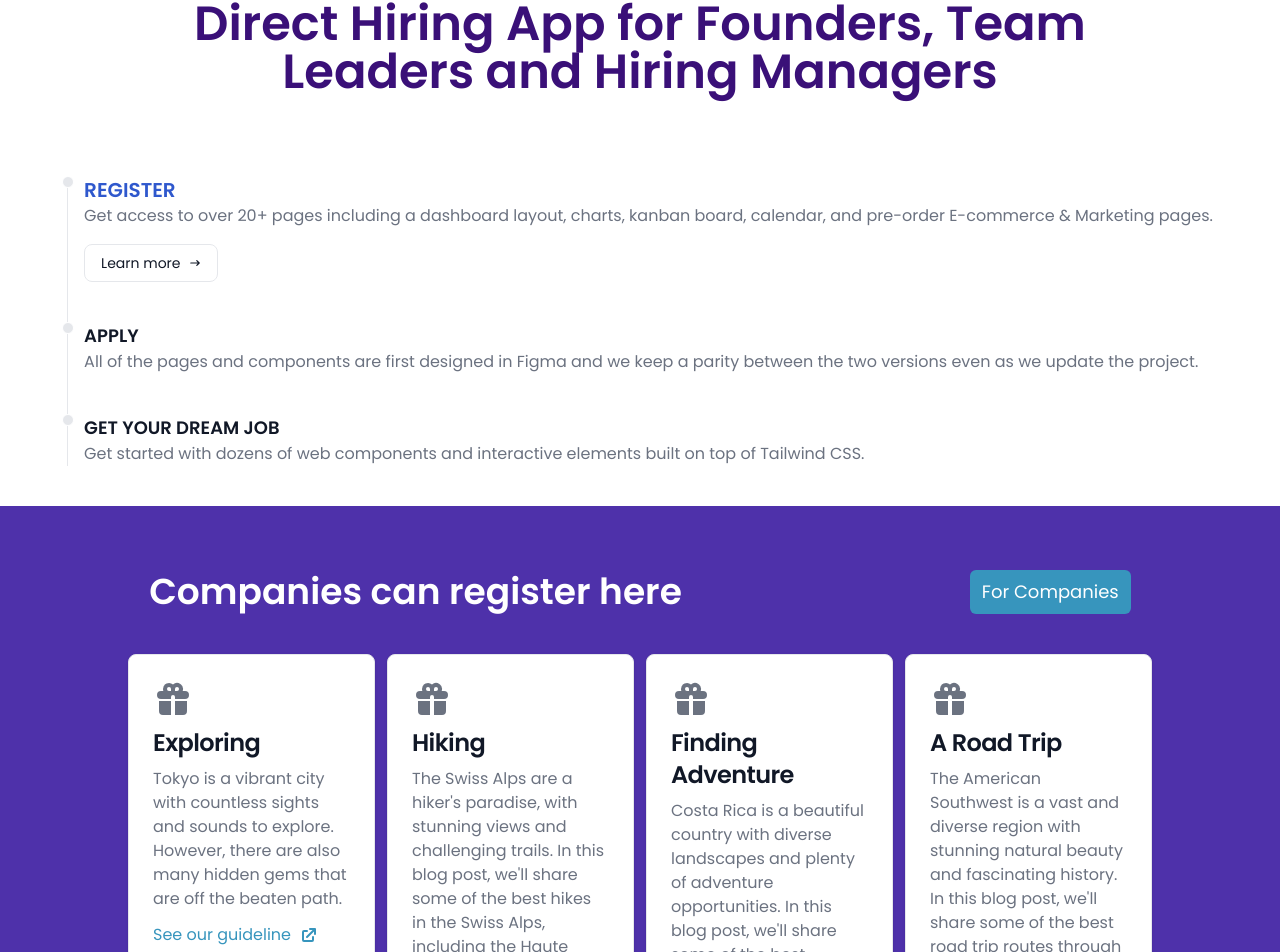
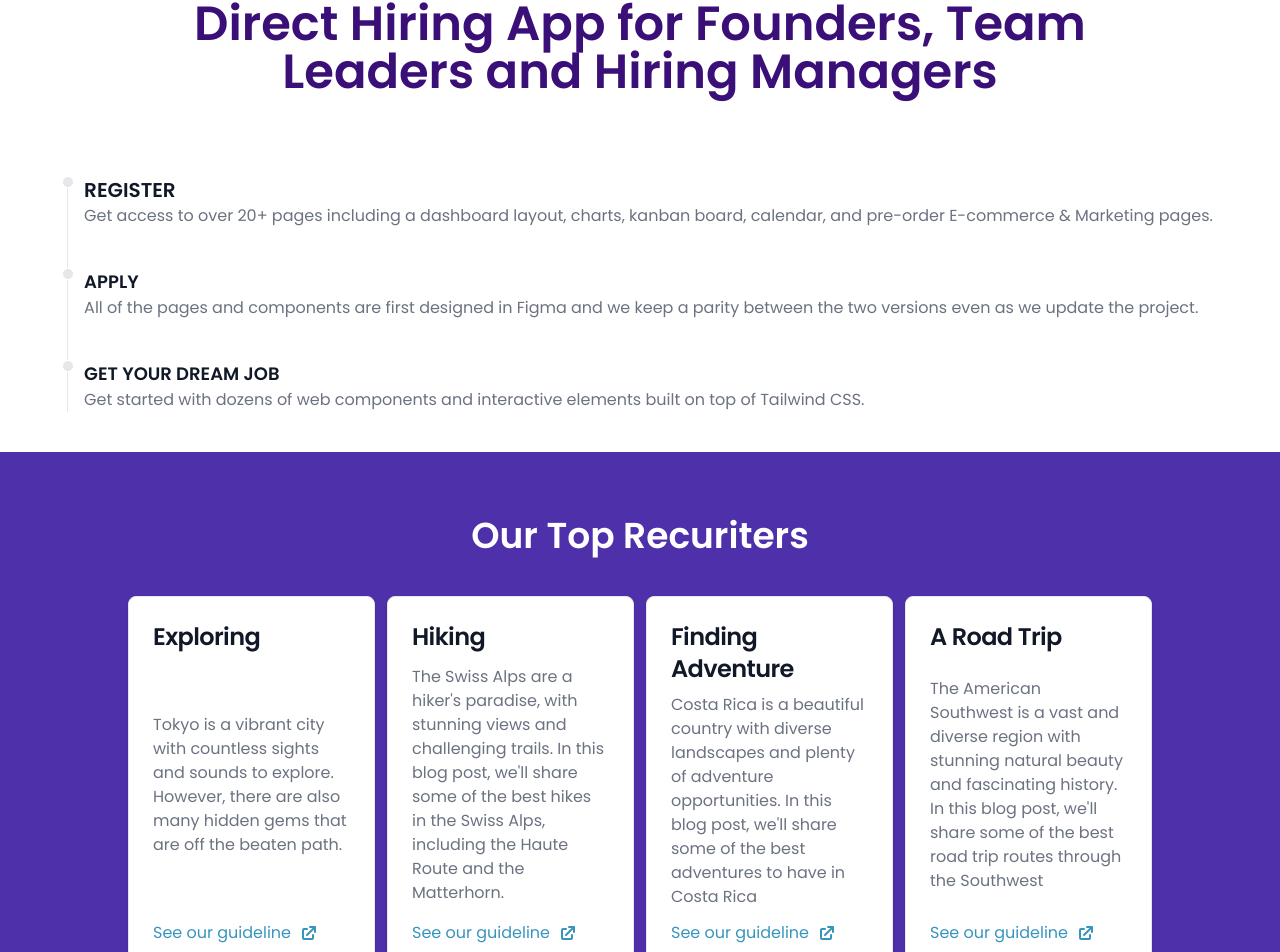
Before and after one commit to darshm1029/Boys.js_loc5.0, a React (Create React App) app in the folder frontend/: page / in a window 1280 px wide. Shown: the part 840-1792 px from the top of the page. Built offline with nearby package versions, Linux system fonts and the light colour scheme; the HTML template or start-up script is replaced by a standard one.

Commit message:
Changes in UI

```diff
--- a/frontend/src/components/Navbar.jsx
+++ b/frontend/src/components/Navbar.jsx
@@ -79,7 +79,7 @@ export default function Navbar() {
               </a>
               <a
                 href="javascript:void(0)"
-                className="inline-block w-full px-4 py-2 text-center text-gray-800 bg-white rounded-md shadow hover:bg-gray-100"
+                className="inline-block w-full px-4 py-2 text-center text-gray-800 bg-white rounded-md shadow hover:bg-gray-900"
               >
                 Sign up
               </a>
@@ -89,13 +89,13 @@ export default function Navbar() {
         <div className="hidden space-x-2 md:inline-block">
           <a
             href="javascript:void(0)"
-            className="px-4 py-2 text-white bg-teal rounded-md shadow hover:bg-gray-800"
+            className="px-5 py-2 text-white bg-[#4E31AA] rounded-md shadow hover:bg-gray-800"
           >
             Sign in
           </a>
           <a
             href="javascript:void(0)"
-            className="px-4 py-2 text-gray-900 bg-white rounded-md shadow hover:bg-gray-100"
+            className="px-4 py-2 text-gray-900 bg-white rounded-md shadow hover:bg-gray-600"
           >
             Sign up
           </a>
--- a/frontend/src/pages/Landing.jsx
+++ b/frontend/src/pages/Landing.jsx
@@ -49,7 +49,7 @@ const Landing = () => {
             platform allows you to filter jobs by location, industry, job type,
             and salary range to help you find the perfect job.
             </p>
-            <button className="px-6 py-3 text-white bg-teal rounded-md shadow hover:bg-gray-800 mx-auto">
+            <button className="px-6 py-3 text-[#4E31AA] bg-[#FFFFFF] rounded-md shadow hover:bg-gray-800 mx-auto hover:text-[#FFFFFF]">
               Get Started
             </button>
           </div>
@@ -66,15 +66,15 @@ const Landing = () => {
               {/* <time class="mb-1 text-lg font-normal leading-none text-purple">
                 February 2022
               </time> */}
-              <h3 class="text-xl font-semibold text-lightPurple">
+              <h3 class="text-xl font-semibold text-gray-900 hover:text-[#4E31AA]" >
                 REGISTER
               </h3>
-              <p class="mb-4 text-base font-normal text-gray-500 dark:text-gray-400">
+              <p class="mb-4 text-base font-normal text-gray-500 dark:text-gray-400 ">
                 Get access to over 20+ pages including a dashboard layout,
                 charts, kanban board, calendar, and pre-order E-commerce &
                 Marketing pages.
               </p>
-              <a
+              {/* <a
                 href="#"
                 class="inline-flex items-center px-4 py-2 text-sm font-medium text-gray-900 bg-white border border-gray-200 rounded-lg hover:bg-gray-100 hover:text-blue-700 focus:z-10 focus:ring-2 focus:ring-blue-700 focus:text-blue-700 dark:bg-teal dark:text-white dark:border-gray-600 dark:hover:text-white dark:hover:bg-gray-700"
               >
@@ -91,14 +91,14 @@ const Landing = () => {
                     clip-rule="evenodd"
                   ></path>
                 </svg>
-              </a>
+              </a> */}
             </li>
             <li class="mb-10 ml-4">
               <div class="absolute w-3 h-3 bg-gray-200 rounded-full -left-1.5 border border-white dark:border-gray-900 dark:bg-gray-700"></div>
               {/* <time class="mb-1 text-sm font-normal leading-none text-gray-400 dark:text-gray-500">
                 March 2022
               </time> */}
-              <h3 class="text-lg font-semibold text-gray-900 dark:text-white">
+              <h3 class="text-lg font-semibold text-gray-900 dark:text-white hover:text-[#4E31AA]">
                 APPLY
               </h3>
               <p class="text-base font-normal text-gray-500 dark:text-gray-400">
@@ -112,7 +112,7 @@ const Landing = () => {
               {/* <time class="mb-1 text-sm font-normal leading-none text-gray-400 dark:text-gray-500">
                 April 2022
               </time> */}
-              <h3 class="text-lg font-semibold text-gray-900 dark:text-white">
+              <h3 class="text-lg font-semibold text-gray-900 dark:text-white hover:text-[#4E31AA]">
                 GET YOUR DREAM JOB
               </h3>
               <p class="text-base font-normal text-gray-500 dark:text-gray-400">
@@ -124,32 +124,19 @@ const Landing = () => {
           <img />
         </div>
         <div className="flex flex-col bg-purple items-center py-16">
-          <div className="flex items-center ">
-            <p className="text-4xl font-extrabold text-white mr-72">
-              Companies can register here
+          <div className="flex items-center justify-center mr-0">
+            <p className="text-4xl font-extrabold text-white">
+              Our Top Recuriters
             </p>
-            <button className="bg-teal rounded-md font-medium text-lg text-white px-3 py-2">
+            {/* <button className="bg-teal rounded-md font-medium text-lg text-white px-3 py-2">
               For Companies
-            </button>
+            </button> */}
           </div>
           <div className="grid grid-cols-4 gap-x-3 w-4/5 my-10">
             {compGuide.map((data) => {
               return (
-                <div class="max-w-sm p-6 bg-white border border-gray-200 rounded-lg shadow dark:bg-gray-800 dark:border-gray-700">
-                  <svg
-                    class="w-10 h-10 mb-2 text-gray-500 dark:text-gray-400"
-                    aria-hidden="true"
-                    fill="currentColor"
-                    viewBox="0 0 20 20"
-                    xmlns="http://www.w3.org/2000/svg"
-                  >
-                    <path
-                      fill-rule="evenodd"
-                      d="M5 5a3 3 0 015-2.236A3 3 0 0114.83 6H16a2 2 0 110 4h-5V9a1 1 0 10-2 0v1H4a2 2 0 110-4h1.17C5.06 5.687 5 5.35 5 5zm4 1V5a1 1 0 10-1 1h1zm3 0a1 1 0 10-1-1v1h1z"
-                      clip-rule="evenodd"
-                    ></path>
-                    <path d="M9 11H3v5a2 2 0 002 2h4v-7zM11 18h4a2 2 0 002-2v-5h-6v7z"></path>
-                  </svg>
+                <div class="max-w-sm p-6 flex flex-col justify-between bg-white border border-gray-200 rounded-lg shadow dark:bg-gray-800 dark:border-gray-700">
+
                   <a href="#">
                     <h5 class="mb-2 text-2xl font-semibold tracking-tight text-gray-900 dark:text-white">
                       {data.title}
@@ -533,7 +520,7 @@ const Landing = () => {
           <p className="text-5xl font-bold text-white w-4/5 my-5 text-center mx-auto">
             Are you wasting time and money on digital promotions?
           </p>
-          <button className="px-6 py-3 text-white bg-teal rounded-md font-bold text-2xl my-5 shadow hover:bg-gray-800 mx-auto">
+          <button className="px-6 py-3 text-[#4E31AA] bg-[#FFFFFF] rounded-md font-bold text-2xl my-5 shadow hover:bg-gray-800 mx-auto hover:text-[#FFFFFF]">
             Get Started
           </button>
         </div>
```
